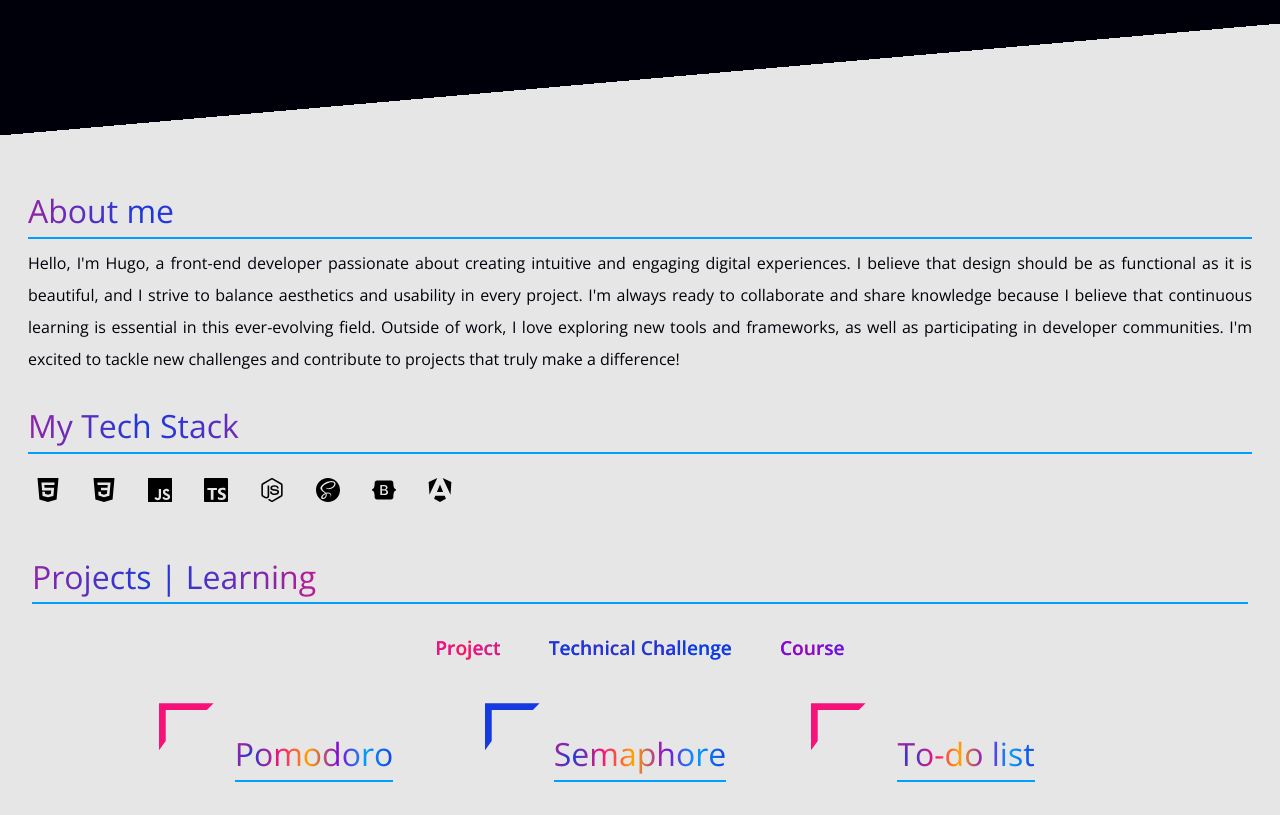
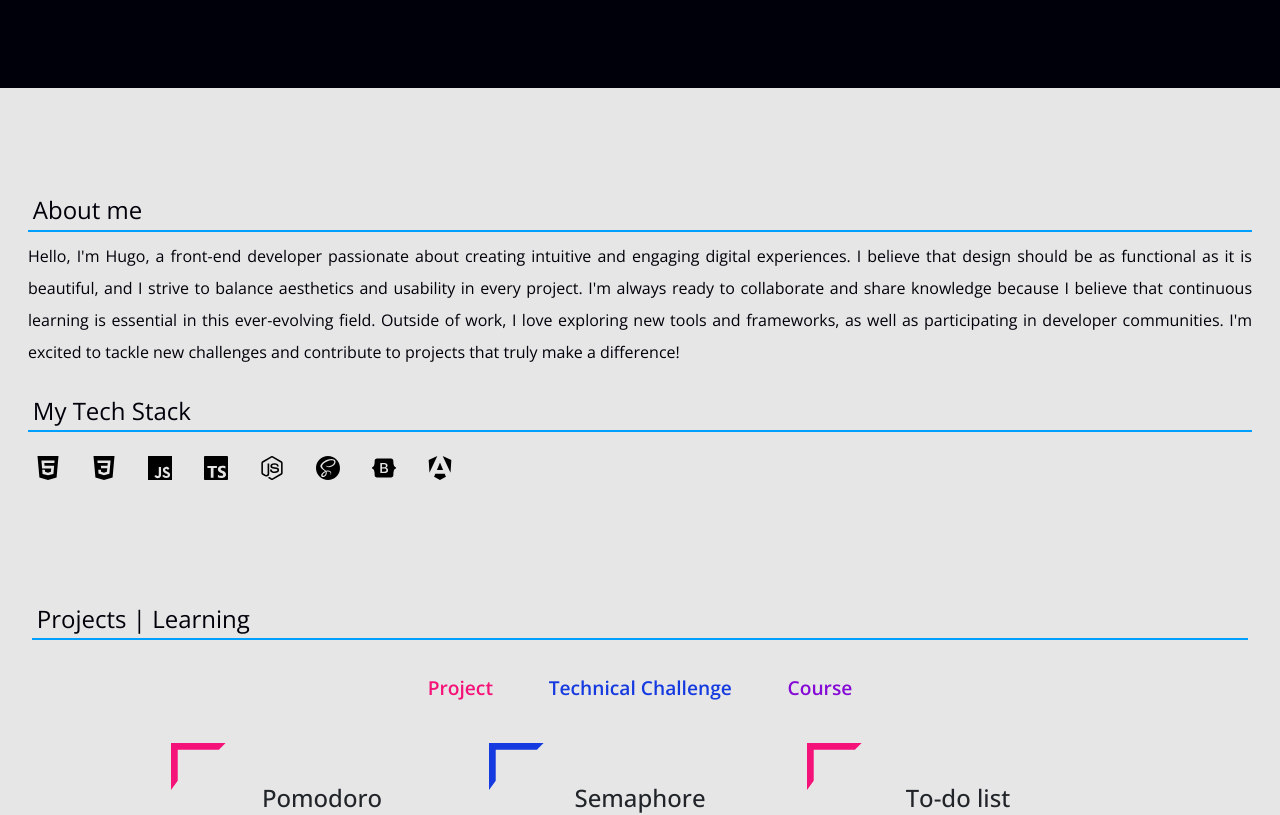
Before and after one commit to Hugodelelis/portfolio, an Angular app: page / in a window 1280 px wide. Shown: the part 720-1535 px from the top of the page. Built offline with nearby package versions, Linux system fonts and the light colour scheme.

Commit message:
test design

```diff
--- a/src/app/modules/components/about/about.component.scss
+++ b/src/app/modules/components/about/about.component.scss
@@ -1,13 +1,12 @@
 :host {
     #about {
         min-height: 60vh;
-        background: linear-gradient(175deg, var(--black-010) 25%, var(--white-010) 25%);
+        background: lvar(--white-010);
         display: flex;
         justify-content: center;
         align-items: center;
         color: var(--black-010);
         padding: 1em;
-        padding-top: 10em;
 
         .container {
             display: flex;
@@ -16,19 +15,14 @@
             max-width: 80em;
 
             .description {
-                padding-top: 2em;
 
                 h2 {
-                    padding-bottom: 0.2em;
+                    font-size: 1.5em;
                     font-weight: 400;
-                    color: transparent;
-                    -webkit-background-clip: text;
-                    background-clip: text;
-                    background-image: radial-gradient(circle, var(--color-core-1) 0%, var(--color-core-2) 20%, var(--color-core-3) 40%, var(--color-core-4) 60%,
-                    var(--color-core-5) 80%, var(--color-core-1) 100%);
-                    background-size: 180%;
-                    animation: animate 15s ease infinite;
+                    text-align: left;
+                    color: var(--black-010);
                     border-bottom: 2px solid var(--color-core-5);
+                    padding: 0.2em;
                 }
 
                 h1 {
@@ -57,9 +51,10 @@
                     width: 40px;
                     height: 40px;
                     padding: 0.5em;
+                    transition: 0.4s all ease;
 
                     &:hover {
-                        background-color: var(--color-core-5);
+                        transform: scale(1.2);
                     }
                 }
             }
--- a/src/app/modules/components/home/home.component.scss
+++ b/src/app/modules/components/home/home.component.scss
@@ -1,6 +1,6 @@
 :host {
     #home {
-        min-height: 70vh;
+        min-height: 85vh;
         background: var(--black-010);
         display: flex;
         flex-direction: column;
--- a/src/app/modules/components/projects/projects.component.scss
+++ b/src/app/modules/components/projects/projects.component.scss
@@ -11,20 +11,13 @@
         padding: 2em 1em;
         margin: 0 1em 4em;
 
-        h2, h3 {
+        h2 {
+            font-size: 1.5em;
             font-weight: 400;
             text-align: left;
-            color: transparent;
-            -webkit-background-clip: text;
-            background-clip: text;
-            background-image: radial-gradient(circle, var(--color-core-1) 0%, var(--color-core-2) 20%, var(--color-core-3) 40%, var(--color-core-4) 60%,
-            var(--color-core-5) 80%, var(--color-core-1) 100%);
-            background-size: 180%;
-            animation: animate 15s ease infinite;
+            color: var(--black-010);
             border-bottom: 2px solid var(--color-core-5);
-            padding-bottom: 0.2em;
-            font-weight: 400;
-            font-size: 32px;
+            padding: 0.2em;
         }
 
         .types {
@@ -60,6 +53,7 @@
             justify-content: center;
             align-items: center;
             gap: 1em;
+            padding: 0 1em;
             margin-top: 2em;
 
             .content {
@@ -76,7 +70,7 @@
                     transform: scale(0.9);
                 }
 
-                h2 {
+                h3 {
                     font-size: 1.5em;
                 }
 
```
